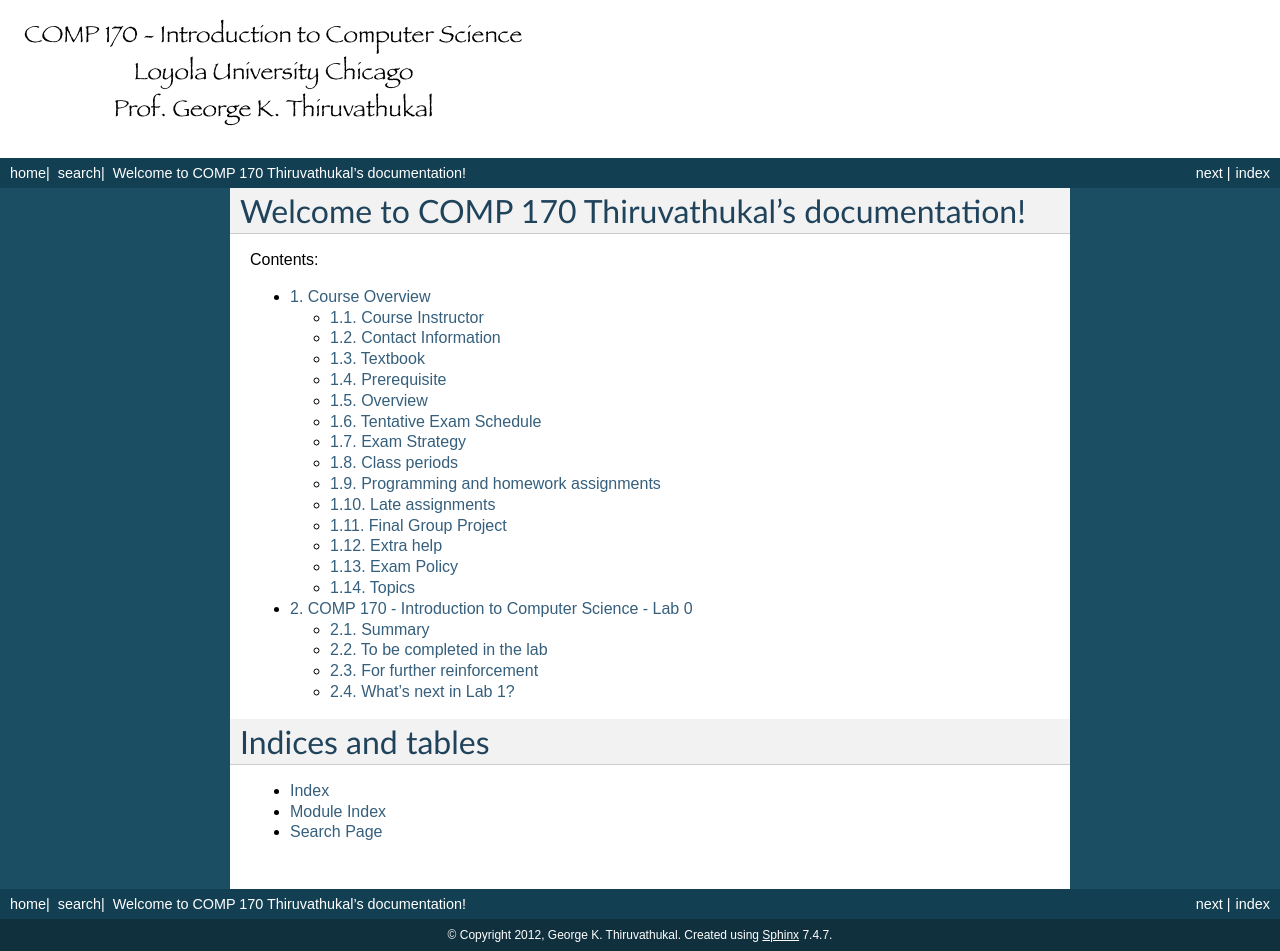
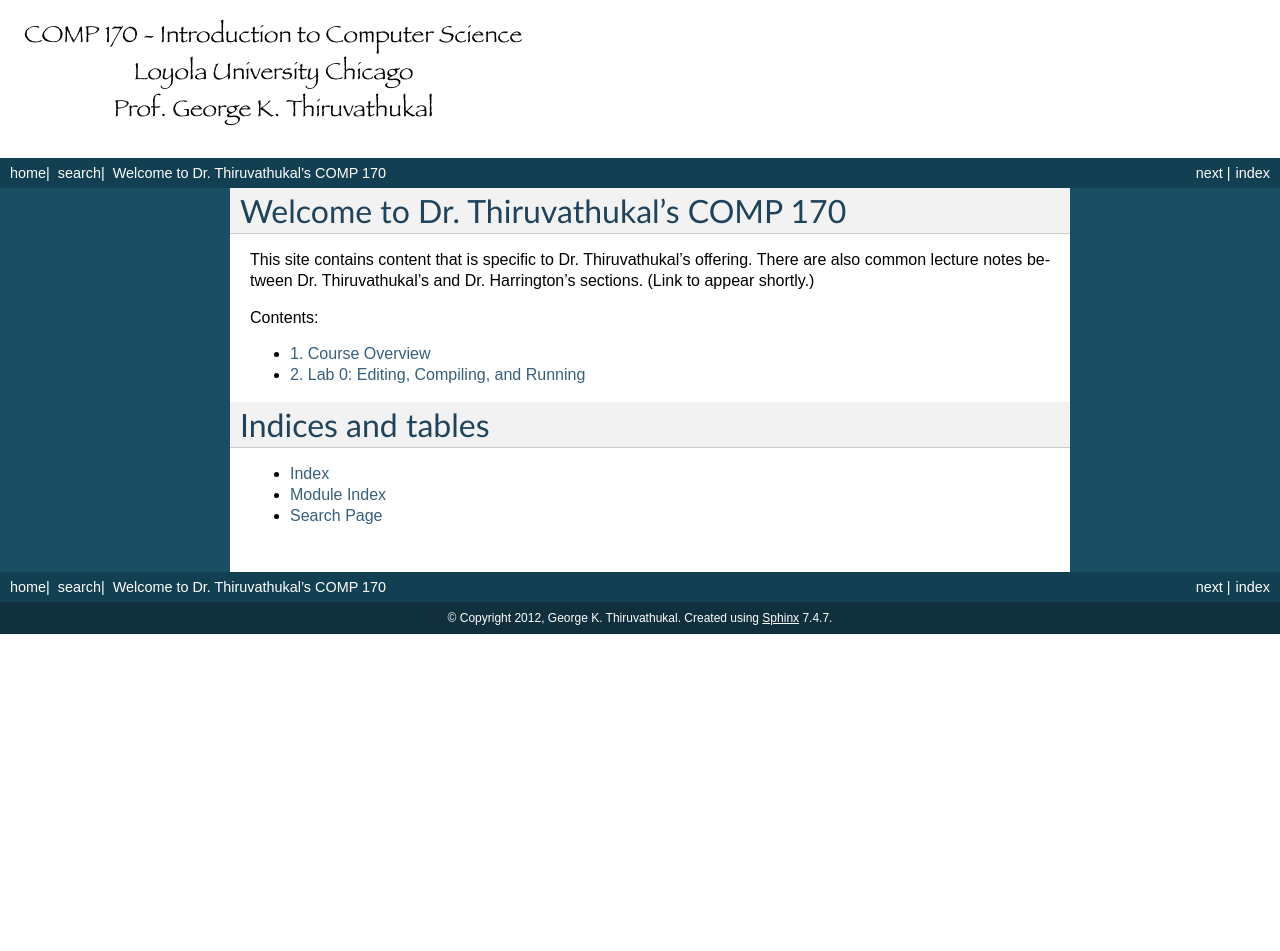
Before and after one commit to gkthiruvathukal/gkt-comp-170, a Sphinx documentation site: the page built from source/index.rst, in a window 1280 px wide. Built offline with Sphinx 7.4.7, drawn with Linux system fonts in a browser that asks for light colours; after the commit the page ends 900 px from its top, so only the background shows below that.

Commit message:
some minor enhancements to table of contents

```diff
--- a/source/index.rst
+++ b/source/index.rst
@@ -3,13 +3,17 @@
    You can adapt this file completely to your liking, but it should at least
    contain the root `toctree` directive.
 
-Welcome to COMP 170 Thiruvathukal's documentation!
-==================================================
+Welcome to Dr. Thiruvathukal's COMP 170
+=======================================
+
+This site contains content that is specific to Dr. Thiruvathukal's offering.
+There are also common lecture notes between Dr. Thiruvathukal's and
+Dr. Harrington's sections. (Link to appear shortly.)
 
 Contents:
 
 .. toctree::
-   :maxdepth: 2
+   :maxdepth: 1
    :numbered:
 
    syllabus
--- a/source/lab0.rst
+++ b/source/lab0.rst
@@ -1,5 +1,5 @@
-COMP 170 - Introduction to Computer Science - Lab 0
-===================================================
+Lab 0: Editing, Compiling, and Running
+======================================
 
 Summary
 -------
```
Also changed, not shown: source/syllabus.rst (+5 -2 lines), 1 other file.
